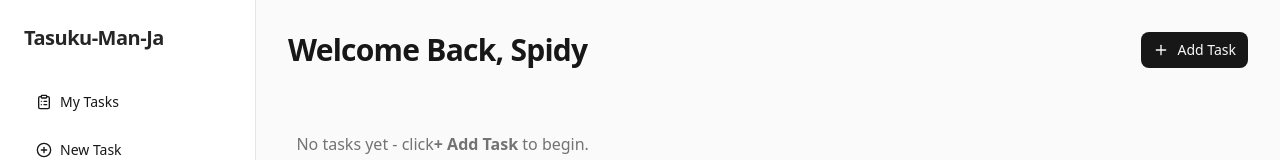
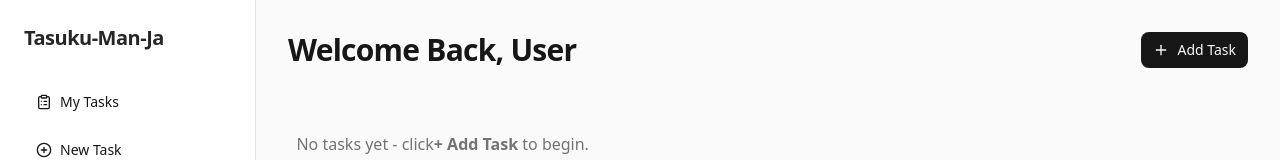
Before and after one commit to m-taaha/tasuku-man-ja, a React (Vite) app in the folder frontend/: page /dashboard in a window 1280 px wide. Shown: the top 160 px of the page. Built offline with nearby package versions, Linux system fonts and the light colour scheme.

Commit message:
(frontend): dyanmically display name on login - dashboard

```diff
--- a/frontend/src/pages/Auth.jsx
+++ b/frontend/src/pages/Auth.jsx
@@ -58,6 +58,9 @@ function Auth() {
 
       } else {
         const res = await loginUser(formData);
+        //store user info in localstorage for later use
+        localStorage.setItem("user", JSON.stringify(res.user));
+
           toast.success(res.message || "Logged in successfully");
           navigate("/dashboard");
 
--- a/frontend/src/pages/Dashboard.jsx
+++ b/frontend/src/pages/Dashboard.jsx
@@ -3,55 +3,61 @@ import Sidebar from '../components/Sidebar'
 import AddTaskDialog from '../components/AddTaskDialog'
 import TaskCard from '../components/TaskCard'
 import { Button } from '../components/ui/button'
+import { User } from 'lucide-react'
 
 
 function Dashboard() {
 
   const [tasks, setTasks] = useState([]);
+  const [displayName, setDisplayName] = useState("")
 
   useEffect(() => {
-  // todo fetch tasks from backend using axiosInstance
+    //fetching user info from localstorage
+    const storedUser = localStorage.getItem("user");
 
+    if (storedUser) {
+      const parsedUser = JSON.parse(storedUser);
+      const fullName = `${parsedUser.firstName || ""} ${
+        parsedUser.lastName || ""
+      }`.trim();
+
+
+      setDisplayName(fullName || parsedUser.name || "User");
+    }
+
+    // todo fetch tasks from backend using axiosInstance
   }, []);
   return (
-    <div className='flex min-h-screen bg-neutral-50 text-neutral-900'>
-
+    <div className="flex min-h-screen bg-neutral-50 text-neutral-900">
       {/* sidbar */}
       <Sidebar />
 
       {/* workspace main  */}
-      <main className='flex-1 p-8 overflow-y-auto'>
-
-        <div className='flex items-center justify-between mb-6'>
-
-          <h1 className='text-3xl font-semibold tracking-tight'>
-
+      <main className="flex-1 p-8 overflow-y-auto">
+        <div className="flex items-center justify-between mb-6">
+          <h1 className="text-3xl font-semibold tracking-tight">
 
             {/* //todo have to make this one change based on first and last name of user - logged in  */}
-
-
-            Welcome Back, Spidy
+            Welcome Back, {displayName.split(" ")[0] || "User"}
           </h1>
-          <AddTaskDialog onAdd={(newTask) => setTasks([...tasks, newTask])}/>
+          <AddTaskDialog onAdd={(newTask) => setTasks([...tasks, newTask])} />
         </div>
 
-        <div className='grid grid-cols-1 md:grid-cols-2 lg:grid-cols-3 gap-4'>
+        <div className="grid grid-cols-1 md:grid-cols-2 lg:grid-cols-3 gap-4">
           {tasks.map((task) => {
-            <TaskCard key={task._id} task={task} />
+            <TaskCard key={task._id} task={task} />;
           })}
 
           {tasks.length === 0 && (
-            <p className='text-neutral-500 mt-10 text-center'>
+            <p className="text-neutral-500 mt-10 text-center">
               No tasks yet - click
-              <span className='font-semibold'>
-                + Add Task
-              </span> to begin.
+              <span className="font-semibold">+ Add Task</span> to begin.
             </p>
           )}
         </div>
       </main>
     </div>
-  )
+  );
 }
 
 export default Dashboard
```
